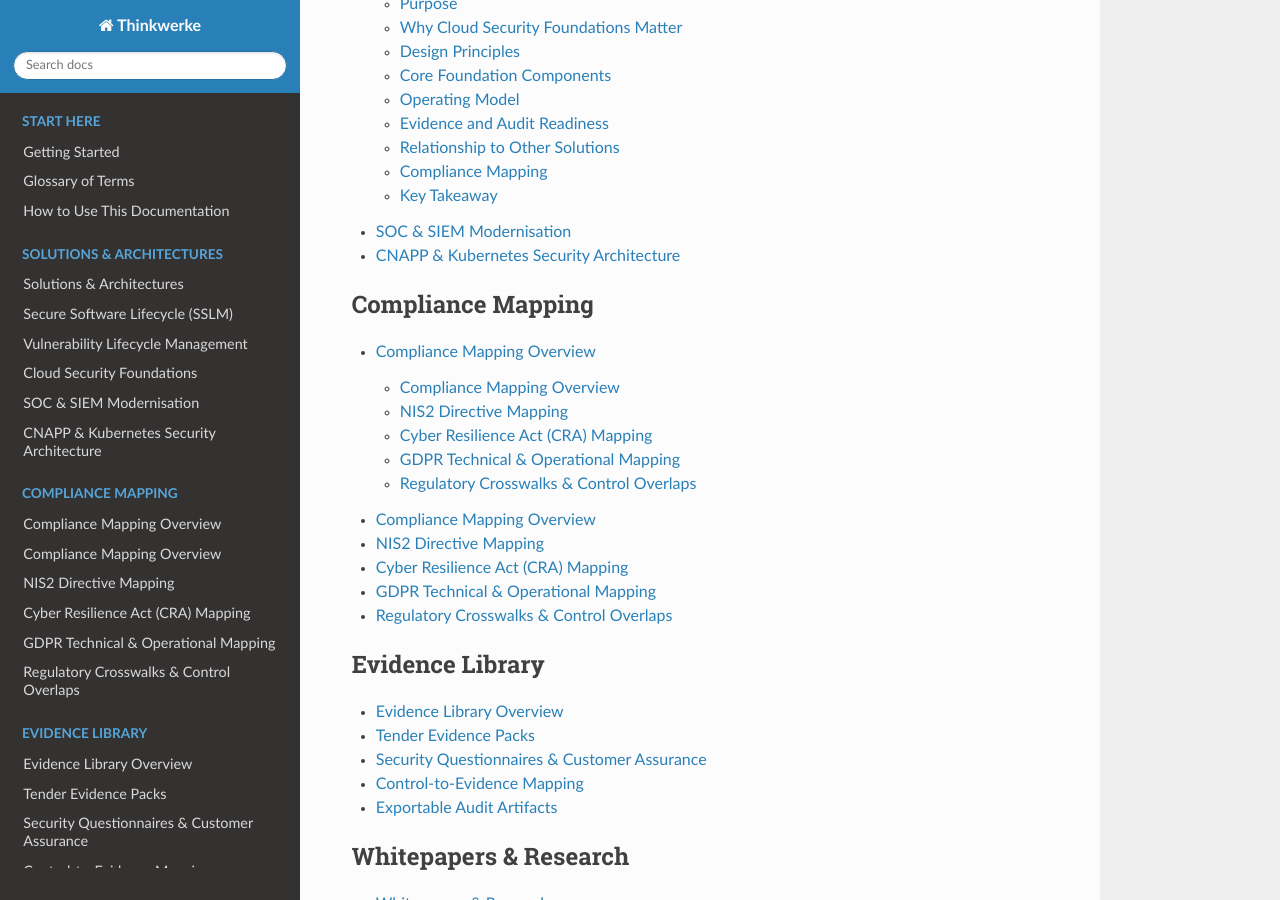
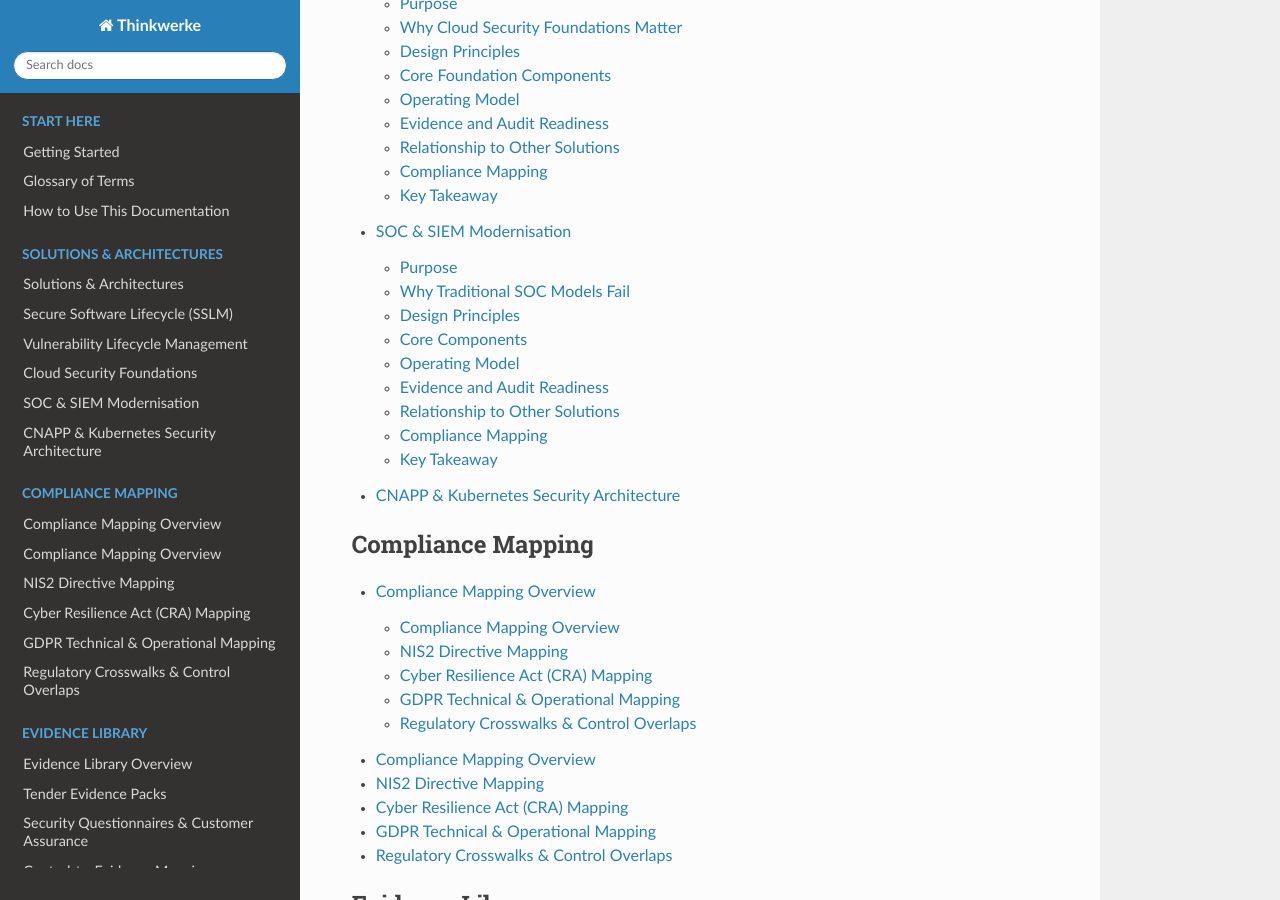
Before and after one commit to Mynkskhr/docs.thinkwerke, a Sphinx documentation site: the page built from docs/source/index.rst, in a window 1280 px wide and 900 px high, scrolled down 2064 px. Built offline with Sphinx 7.4.7 and the Read the Docs theme 3.1.0, drawn with Linux system fonts in a browser that asks for light colours; some of the changed lines change nothing that is shown.

Commit message:
Update soc-siem-modernisation.rst

```diff
--- a/docs/source/solutions/soc-siem-modernisation.rst
+++ b/docs/source/solutions/soc-siem-modernisation.rst
@@ -1,2 +1,204 @@
 SOC & SIEM Modernisation
-========================
+=======================
+
+Purpose
+-------
+
+This document describes how Thinkwerke approaches **Security Operations Centre (SOC) and SIEM modernisation**
+for cloud-native and regulated environments.
+
+The focus is not on deploying a SIEM tool, but on building an **operational security capability**
+that delivers detection, response, accountability, and audit-ready evidence.
+
+---
+
+Why Traditional SOC Models Fail
+-------------------------------
+
+Many organisations operate a SIEM but still struggle with:
+
+- Alert fatigue with no clear prioritisation
+- Poor signal-to-noise ratio
+- No defined ownership for alerts
+- Manual incident handling
+- Weak linkage between detections, risk, and compliance
+
+In regulated environments, this results in:
+
+- Inability to demonstrate detection effectiveness
+- Audit findings around monitoring and incident response
+- Over-reliance on external SOC providers without visibility
+
+SOC modernisation addresses these gaps.
+
+---
+
+Design Principles
+-----------------
+
+Thinkwerke SOC and SIEM designs follow these principles:
+
+- Detection engineering over log collection
+- Cloud-native telemetry first
+- Clear ownership and escalation paths
+- Automation wherever possible
+- Evidence generation as part of normal operations
+
+---
+
+Core Components
+---------------
+
+### 1. Telemetry Architecture
+
+Effective detection starts with reliable data.
+
+Telemetry sources typically include:
+
+- Cloud control-plane logs
+- Identity and access activity
+- Network flow and DNS data
+- Application and platform logs
+- CI/CD and deployment events
+
+Logs are centralised, normalised, and retained according to regulatory requirements.
+
+---
+
+### 2. Detection Engineering
+
+Detections are engineered, not auto-generated.
+
+This includes:
+
+- Use-case driven detection design
+- Mapping detections to MITRE ATT&CK
+- Risk-based prioritisation
+- Clear expected outcomes per detection
+
+Each detection answers:
+
+- What threat or failure is being detected?
+- Why does it matter?
+- Who owns the response?
+
+---
+
+### 3. Alert Triage and Ownership
+
+Alerts without ownership create risk.
+
+Modern SOC design defines:
+
+- Triage responsibilities
+- Severity classification
+- Escalation paths
+- Decision authority
+
+Every alert has a **named owner**, whether in security, platform, or engineering teams.
+
+---
+
+### 4. Incident Response Integration
+
+SIEM is tightly integrated with incident response workflows.
+
+This includes:
+
+- Automated case creation
+- Defined response playbooks
+- Evidence capture during response
+- Post-incident review and improvement
+
+Incident handling supports both operational recovery and regulatory reporting.
+
+---
+
+### 5. Metrics, Reporting, and Dashboards
+
+SOC effectiveness must be visible to leadership.
+
+Dashboards typically cover:
+
+- Detection coverage
+- Alert volume and trends
+- Mean time to detect (MTTD)
+- Mean time to respond (MTTR)
+- Open risk and unresolved findings
+
+Reporting is tailored for:
+
+- Engineering teams
+- Security leadership
+- Executives
+- Auditors and regulators
+
+---
+
+Operating Model
+---------------
+
+SOC modernisation includes a clear operating model defining:
+
+- Roles and responsibilities
+- Shift coverage or on-call models
+- Internal vs external SOC boundaries
+- Handover and escalation rules
+
+This removes ambiguity during incidents and audits.
+
+---
+
+Evidence and Audit Readiness
+----------------------------
+
+SOC operations generate continuous evidence, including:
+
+- Logged detection events
+- Alert handling records
+- Incident timelines
+- Response approvals and outcomes
+
+This evidence supports:
+
+- ISO 27001 monitoring and incident controls
+- NIS2 detection and response obligations
+- Customer security assessments
+- Regulatory reporting requirements
+
+---
+
+Relationship to Other Solutions
+-------------------------------
+
+SOC and SIEM modernisation depends on and supports:
+
+- :doc:`cloud-security-foundations`
+- :doc:`vulnerability-lifecycle`
+- :doc:`cnapp-kubernetes`
+
+A SOC without strong foundations becomes reactive and fragile.
+
+---
+
+Compliance Mapping
+------------------
+
+This solution supports:
+
+- **ISO/IEC 27001**
+  - A.5.25 Logging and monitoring
+  - A.5.28 Incident management
+- **NIS2**
+  - Detection, response, and reporting obligations
+- **CRA**
+  - Operational monitoring and vulnerability handling
+
+---
+
+Key Takeaway
+------------
+
+A modern SOC is not a tool or a team.
+It is an **operational capability** that connects telemetry, detection,
+response, governance, and evidence into a single, defensible system.
```
